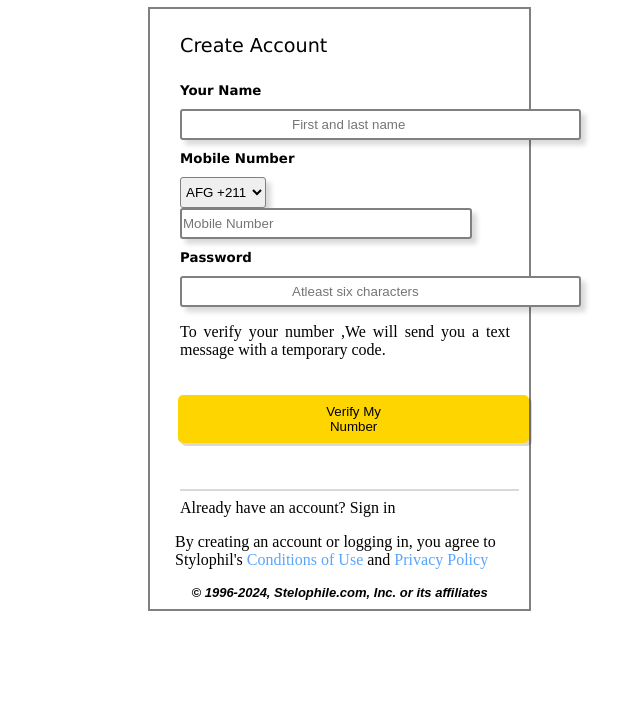
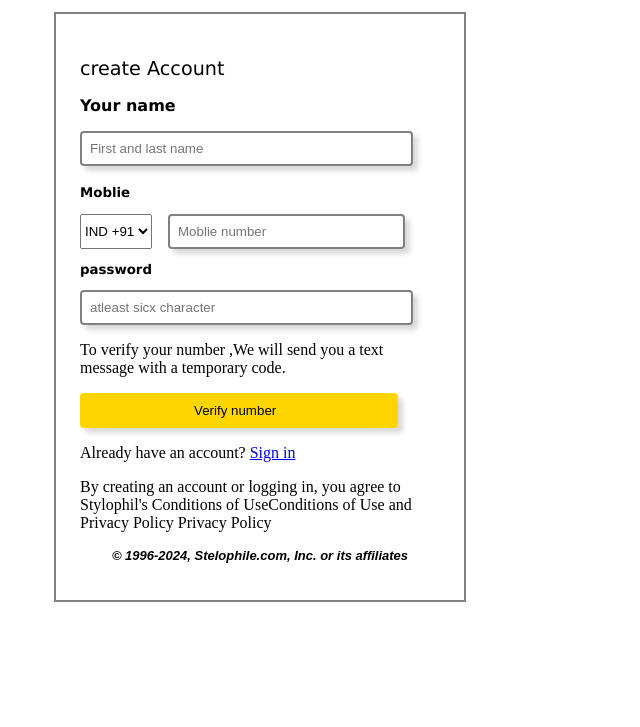
Before and after one commit to Christina-17/project-website, a plain HTML site: page stylophile.com/signup.html in a window 1280 px wide. Shown: the part 73-800 px from the top of the page, without its empty margins (380-1020 px from the left). Drawn offline with Linux system fonts and the light colour scheme.

Commit message:
Update signup.html

```diff
--- a/stylophile.com/signup.html
+++ b/stylophile.com/signup.html
@@ -2,163 +2,169 @@
 <html lang="en">
 <head>
     <meta charset="UTF-8">
+    <meta name="viewport" content="width=device-width, initial-scale=1.0">
+    <title>Document</title>
+</head>
+<body>
 
-    <title>Signup page</title>
-</head>
     <style>
-    /*.div{
-        border-width: 2px;
-        border-color: gray;
-        border-style: solid;
-        height: 50%;
-        width: 90%;
-        background-color: aqua;
-    } */
+        .header{
+            text-align: center;
+            font-size: 3vh;
+            font-family:'Times New Roman', Times, serif;
+            font-size: 4vh;
+
+        }
+
         form{
-        border-width: 2px;
-        border-color: gray;
-        border-style: solid;
-        height: 600px;
-        width: 30%;
-        text-align: left;
-        margin-left: 520px;
+           background-color:white;
+           border:2px solid gray;
+           width: 45vh;
+           padding: 3vh;
+
         }
-    h1{
-        text-align: center;
+        .form-div{
+            display: flex;
+            justify-content: center;
+            align-content: center;
+           margin-top: 5vh;
+
         }
-    h4{
-        text-align: left;
-        margin-left: 30px;
+        .password p,.form-con p,.mobile p{
+            font-family: Verdana, Geneva, Tahoma, sans-serif;
+        font-size: smaller;
+        font-weight: bolder;
+
+        }
+        .form-con h3{
             font-size:larger;
         font-family:Verdana, Geneva, Tahoma, sans-serif;
         font: bolder;
         font-weight:470;
+        }
+
+        input{
+            border-radius: 0.5vh;
+        border-color:gray;
+
+        border-style: solid;
+        box-shadow:5px 5px 5px rgba(0, 0, 0, 0.15);
+        padding:1vh;
 
         }
-    h2{
-        text-align: left;
-        margin-left: 30px;
-        font-family: Verdana, Geneva, Tahoma, sans-serif;
-        font-size: smaller;
-        font-weight: bolder;
+        .form-con input, .password input{
+
+        padding-right: 18vh;
+
         }
-     input,select,.input2{
+        .mobile input{
+            padding-right: 6vh
+        }
+  .verifynum button{
+    border-radius: 0.5vh;
+        border-color:rgba(255, 213, 0);
 
-        border-radius: 3px;
-        border-color:gray;
-        margin-left: 30px;
         border-style: solid;
-        box-shadow:5px 5px 5px rgba(0, 0, 0, 0.15) ;
-        padding-top: 6px;
-        padding-bottom:6px ;
-        padding-left: 1px;
-    }
-
-
-    input{
-        padding-left:110px ;
-        padding-right:110px ;
-    }
-    .para1{
-        margin-left: 30px;
-        text-align: justify;
-        width: 330px;
-    }
-    button{
-
-        padding-left:130px ;
-        padding-right:130px ;
-        margin-left: 28px;
-        padding-top:7px ;
-        padding-bottom:7px ;
-        border-radius: 2px;
-        border-color: rgb(255, 213, 0);
-        background-color: rgb(255, 213, 0);
-        border-style: solid;
-        border-radius: 5px;
-        box-shadow: 3px 3px rgba(0, 0, 0, 0.15);
-        margin-bottom: 30px;
-        margin-top: 20px;
+        box-shadow:5px 5px 5px rgba(0, 0, 0, 0.15);
+        padding:1vh;
+        padding-right: 15vh;
+        padding-left:14vh ;
+        background-color: rgba(255, 213, 0)
 
   }
 
-    .para2{
-       /* border-top-color: gray;
-        border-top-width:2px ;
-        border-top-style: solid; */
-       padding-top: 10px;
-       margin-right: 10px;
-       box-shadow: inset 0px 2px rgba(0, 0, 0, 0.15) ;
-
-
-    }
-    .para2{
-        margin-left: 30px;
-
-    }
-    .change{
-        color: rgba(0, 119, 255, 0.658);
-    }
-    .change:hover{
-        text-decoration: underline;
-    }
-    .end{
-        text-align: left;
-        margin-left: 25px;
+  .select-input{
+    display: flex;
+    gap: 2vh;
   }
   .footer{
     text-align: center;
-        font-family:Arial, Helvetica, sans-serif ;
+    font-family: Arial, Helvetica, sans-serif;
     font-size: small;
     font-weight: bolder;
     font-style: italic;
   }
-    a{
-        text-decoration: none;
-        color: black;
-    }
+
+    </style>
 
 
 
-</style>
-<body>
-    <div>
-    <h1>STYLOPHILE</h1>
+<div class="cointainer">
+
+<div class="header">
+            STYLOPHILE
+</div>
+<div class="form-div">
 <form>
 
-     <H4>Create Account</H4>
-     <h2>Your Name</h2>
-     <input type="text" placeholder="First and last name" required>
-     <h2>Mobile Number</h2>
+<div class="form-con">
+
+            <h3>create Account</p>
+            <p>Your name</p>
+            <input type="text" placeholder="First and last name">
+</div>
+
+    <div class="mobile">
+
+                <p>Moblie</p>
+                <div class="select-input">
                 <select>
-        <option value="AFG+93">AFG +211</option>
-        <option value="ALB +355">ALB +911</option>
-        <option value="ALG +213">ALG +31</option>
-        <option value="AMS +1">AMS +533</option>
-        <option value="IND +91">IND +91</option>
+                <option value="ind">IND +91</option>
+                <option value="ind">IND +91</option>
+                <option value="ind">IND +91</option>
+                <option value="ind">IND +91</option>
+                <option value="ind">IND +91</option>
+                <option value="ind">IND +91</option>
 
                 </select>
-     <input class="input2" type="number" placeholder="Mobile Number" required>
-     <h2>Password</h2>
-     <input  type="password" placeholder="Atleast six characters" required>
-     <p class="para1">To verify your number ,We will send you a text message with a temporary code. </p>
-     <button ><a href="thankyou.html">Verify My Number</a></button>
+                <input type="number" placeholder="Moblie number"></div>
+                </div>
 
 
-     <p class="para2">
-        Already have an account? <a href="signin.html" target="_blank"> Sign in</a>
-     </p>
-     <p class="end">
-        By creating an account or logging in, you agree to Stylophil's <span class=change>Conditions of Use</span> and <span class=change>Privacy Policy</span>
-    </p>
-    <p>
+   <div class="password">
+                <P >password</P>
+                <input type="password" placeholder="atleast sicx character">
+   </div>
 
-    </p>
-    <p class="footer">
-        © 1996-2024, Stelophile.com, Inc. or its affiliates
-    </p>
 
-  </form>
+  <div class="verifynum">
+                <p>To verify your number ,We will send you a text message with a temporary code.</p>
+                <button>Verify number</button>
+  </div>
+
+<div>
+                <p> Already have an account? <a href="signin.html" target="_blank"> Sign in</a></p>
+
+                <p> By creating an account or logging in, you agree to Stylophil's <span>Conditions of Use</span>Conditions of Use and <span>Privacy Policy</span> Privacy Policy</p>
+                <p class="footer"> © 1996-2024, Stelophile.com, Inc. or its affiliates</p>
+</div>
+
+</form></div>
+</div>
+
+
+
+
+
+
+
+
+
+</div>
+
+
+
+
+
+
+
+
+
+
+
+
+
+
 
 </div>
 
```
Lines whose indentation alone changed are shown as unchanged.
